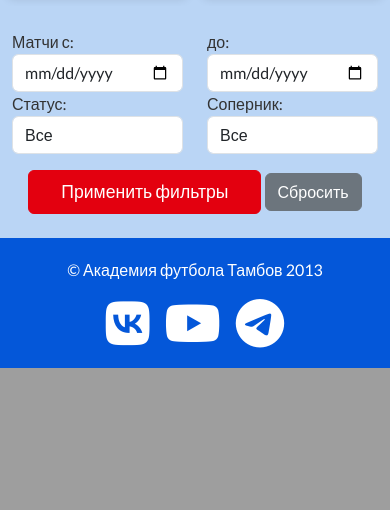
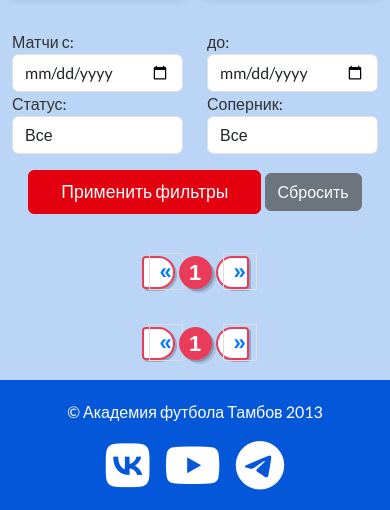
Before and after one commit to mininik08inv/team_site, a Django app: page /matches/ in a window 390 px wide. Shown: the part 680-1190 px from the top of the page. Before the commit the page ends 1048 px from the top, so only its background shows below. Run offline with Django 5.2, Linux system fonts and the light colour scheme; data that the repository does not hold is empty; parts of the project's set-up code (start-up, migrations or seed data) failed here and were passed over.

Commit message:
сделана пагинация для списка матчей

```diff
--- a/football_team/static/css/styles.css
+++ b/football_team/static/css/styles.css
@@ -609,3 +609,79 @@ li {
         margin: 0;
         max-width: 100%;
 }
+
+/* Стини кнопок пагинации*/
+.pagination {
+    text-align: center;
+    margin:10px 0;
+}
+
+.pagination a, .pagination span {
+    margin: 0 5px;
+    padding: 5px 10px;
+    text-decoration: none;
+    border: 1px solid #ddd;
+    color: #007bff;
+}
+
+.pagination .current {
+    font-weight: bold;
+    color: #000;
+    border: 1px solid #007bff;
+    background-color: #007bff;
+    color: #fff;
+}
+
+.pagination a:hover {
+    background-color: #f5f5f5;
+}
+
+/* Стили кнопок пагинации*/
+
+.pagination-outer{ text-align: center; }
+.pagination{
+    font-family: 'Quicksand', sans-serif;
+    display: inline-flex;
+    position: relative;
+}
+.pagination li a.page-link{
+    color: #fff;
+    background-color: #0a3d62;
+    font-size: 22px;
+    font-weight: 600;
+    line-height: 33px;
+    height: 33px;
+    width: 33px;
+    padding: 0;
+    margin: 0 5px;
+    border-radius: 50%;
+    border: none;
+    box-shadow: 2px 2px rgba(0,0,0,0.2);
+    transition: all 0.5s ease 0s;
+}
+.pagination li a.page-link:hover,
+.pagination li a.page-link:focus,
+.pagination li.active a.page-link:hover,
+.pagination li.active a.page-link{
+    color: #fff;
+    background: #eb3b5a;
+    box-shadow: 2px 2px rgba(0, 0, 0, 0.2), 4px 4px rgba(0,0,0,0.1);
+}
+.pagination li:first-child a.page-link,
+.pagination li:last-child a.page-link{
+    color: #eb3b5a;
+    background-color: #fff;
+    line-height: 27px;
+    border: 2px solid #eb3b5a;
+}
+@media only screen and (max-width: 480px){
+    .pagination{
+        font-size: 0;
+        display: inline-block;
+    }
+    .pagination li{
+        display: inline-block;
+        vertical-align: top;
+        margin: 0 0 10px;
+    }
+}
--- a/football_team/team/templates/team/match_list.html
+++ b/football_team/team/templates/team/match_list.html
@@ -97,6 +97,55 @@
     <br>
 
     <!-- Список матчей -->
+    <!-- верхние кнопки пагинации   -->
+    <div style="text-align: center;">
+        <nav class="pagination-outer" aria-label="Page navigation">
+            <ul class="pagination pagination-sm justify-content-center">
+                <!-- Кнопка "Previous" -->
+                {% if page.has_previous %}
+                <li class="page-item">
+                    <a class="page-link" href="?page={{ page.previous_page_number }}" aria-label="Previous">
+                        <span aria-hidden="true">&laquo;</span>
+                    </a>
+                </li>
+                {% else %}
+                <li class="page-item disabled">
+                    <a class="page-link" href="#" aria-label="Previous">
+                        <span aria-hidden="true">&laquo;</span>
+                    </a>
+                </li>
+                {% endif %}
+
+                <!-- Номера страниц -->
+                {% for num in page.paginator.page_range %}
+                {% if page.number == num %}
+                <li class="page-item active">
+                    <a class="page-link" href="?page={{ num }}">{{ num }}</a>
+                </li>
+                {% elif num > page.number|add:'-3' and num < page.number|add:'3' %}
+                <li class="page-item">
+                    <a class="page-link" href="?page={{ num }}">{{ num }}</a>
+                </li>
+                {% endif %}
+                {% endfor %}
+
+                <!-- Кнопка "Next" -->
+                {% if page.has_next %}
+                <li class="page-item">
+                    <a class="page-link" href="?page={{ page.next_page_number }}" aria-label="Next">
+                        <span aria-hidden="true">&raquo;</span>
+                    </a>
+                </li>
+                {% else %}
+                <li class="page-item disabled">
+                    <a class="page-link" href="#" aria-label="Next">
+                        <span aria-hidden="true">&raquo;</span>
+                    </a>
+                </li>
+                {% endif %}
+            </ul>
+        </nav>
+    </div>
     <ul style="text-align: center;">
         {% for match in matches %}
         <li class="border-bottom">
@@ -123,5 +172,55 @@
         </li>
         {% endfor %}
     </ul>
+    <!-- нижние кнопки пагинации   -->
+    <div style="text-align: center;">
+        <nav aria-label="Page navigation">
+            <ul class="pagination pagination-sm justify-content-center" style="text-align: center;">
+                <!-- Кнопка "Previous" -->
+                {% if page.has_previous %}
+                <li class="page-item">
+                    <a class="page-link" href="?page={{ page.previous_page_number }}" aria-label="Previous">
+                        <span aria-hidden="true">&laquo;</span>
+                    </a>
+                </li>
+                {% else %}
+                <li class="page-item disabled">
+                    <a class="page-link" href="#" aria-label="Previous">
+                        <span aria-hidden="true">&laquo;</span>
+                    </a>
+                </li>
+                {% endif %}
+
+                <!-- Номера страниц -->
+                {% for num in page.paginator.page_range %}
+                {% if page.number == num %}
+                <li class="page-item active">
+                    <a class="page-link" href="?page={{ num }}">{{ num }}</a>
+                </li>
+                {% elif num > page.number|add:'-3' and num < page.number|add:'3' %}
+                <li class="page-item">
+                    <a class="page-link" href="?page={{ num }}">{{ num }}</a>
+                </li>
+                {% endif %}
+                {% endfor %}
+
+                <!-- Кнопка "Next" -->
+                {% if page.has_next %}
+                <li class="page-item">
+                    <a class="page-link" href="?page={{ page.next_page_number }}" aria-label="Next">
+                        <span aria-hidden="true">&raquo;</span>
+                    </a>
+                </li>
+                {% else %}
+                <li class="page-item disabled">
+                    <a class="page-link" href="#" aria-label="Next">
+                        <span aria-hidden="true">&raquo;</span>
+                    </a>
+                </li>
+                {% endif %}
+            </ul>
+        </nav>
+    </div>
+
 </div>
 {% endblock %}
--- a/football_team/team/views.py
+++ b/football_team/team/views.py
@@ -2,6 +2,7 @@ from django.shortcuts import render, get_object_or_404
 from django.db.models import Sum
 from datetime import datetime
 from .models import Team, Player, Coach, Match, Achievement
+from django.core.paginator import Paginator, PageNotAnInteger, EmptyPage
 
 
 def team_detail(request):
@@ -121,8 +122,19 @@ def match_list(request):
     # Получение списка оппонентов
     opponents = Match.objects.values_list('second_team', flat=True).distinct()
 
+    # Пагинация
+    paginator = Paginator(matches, 10)
+    page_number = request.GET.get('page', 1)
+    try:
+        matches = paginator.page(page_number)
+    except PageNotAnInteger:
+        matches = paginator.page(1)
+    except EmptyPage:
+        matches = paginator.page(paginator.num_pages)
+
     context = {
         'matches': matches,
+        'page': matches,  # Передаем объект страницы для пагинации
         'total_matches': total_matches,
         'wins': wins,
         'draws': draws,
```
